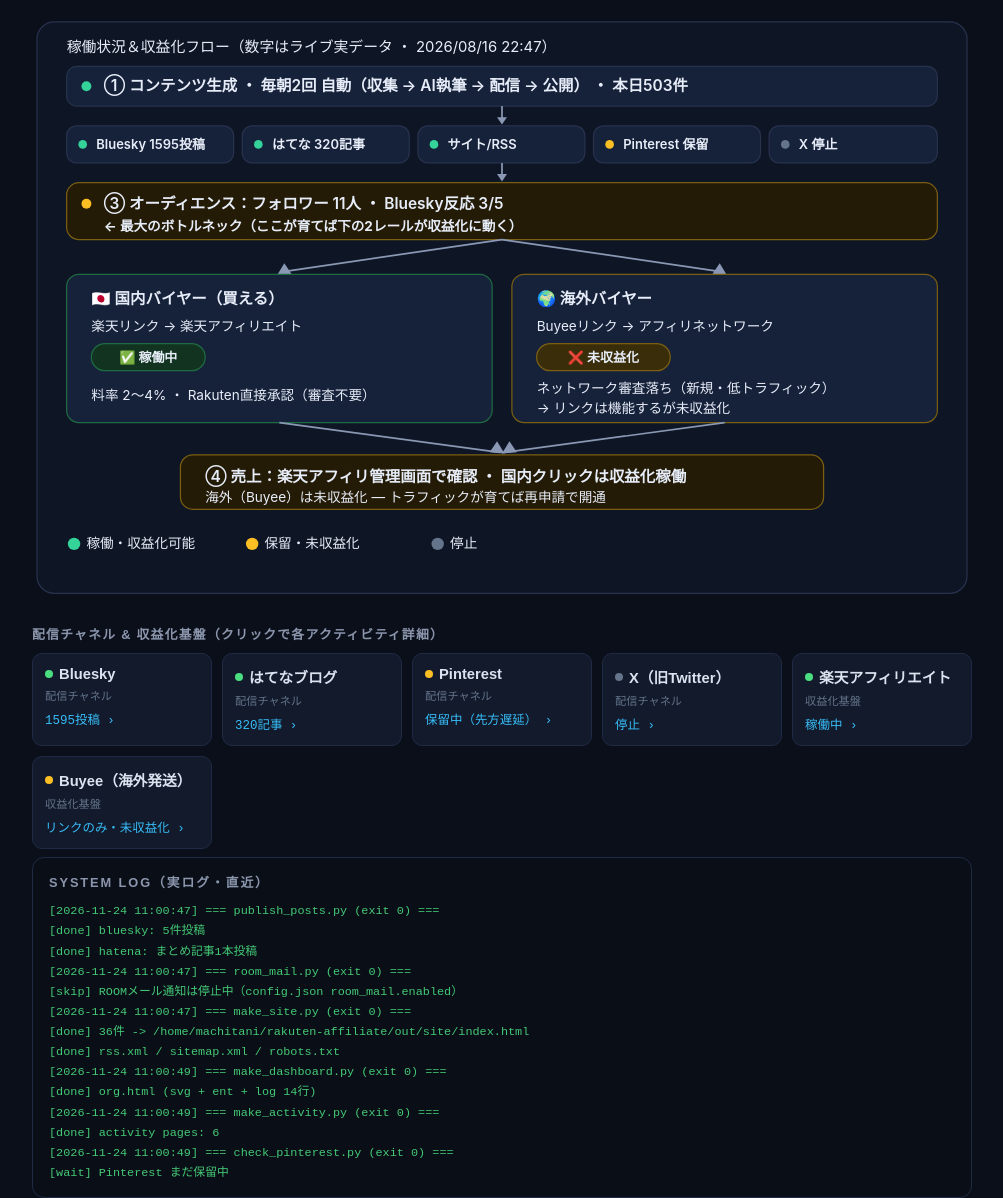
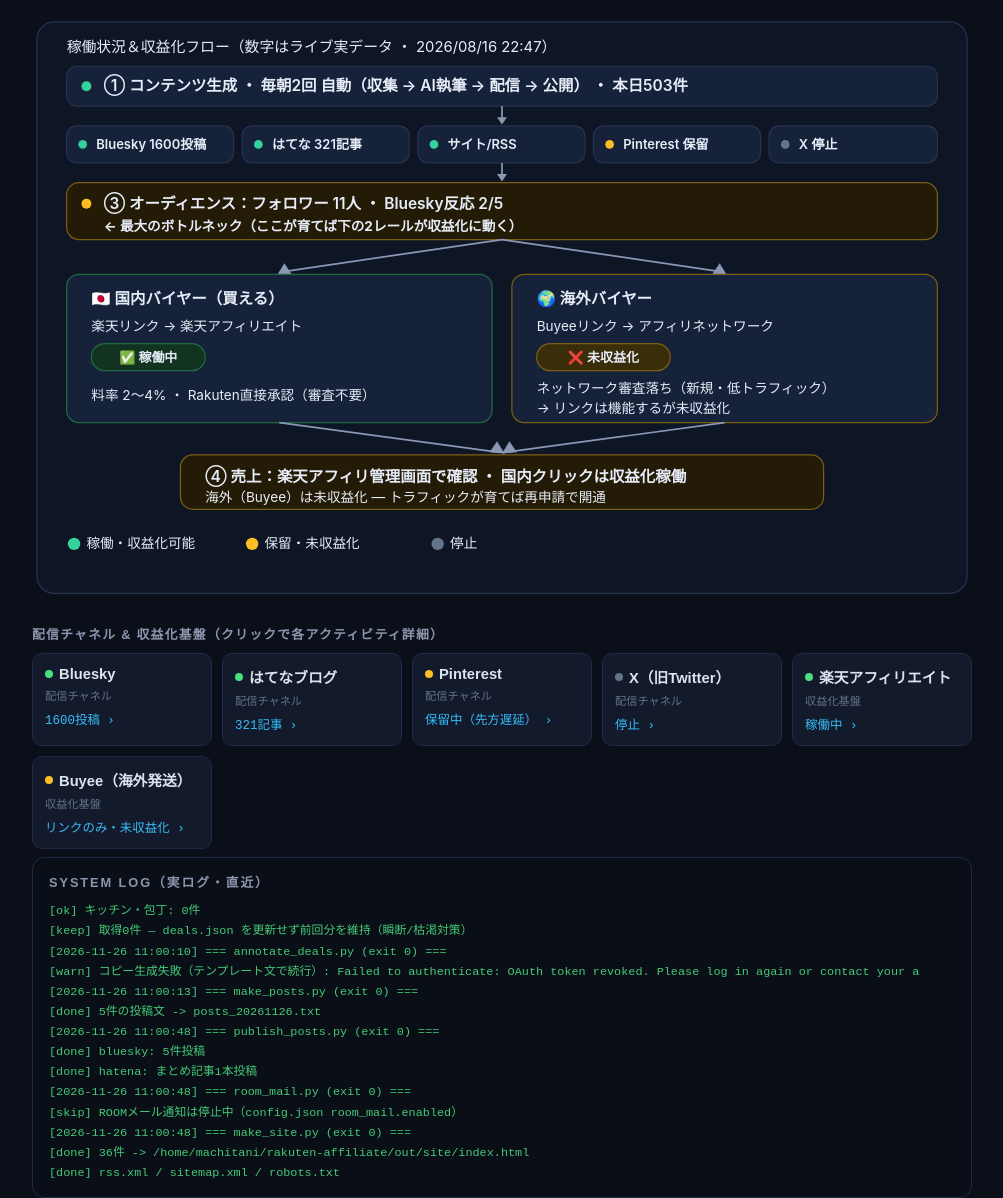
Before and after one commit to yuki88231910-ux/rakuten-deals, a plain HTML site: page org.html in a window 1280 px wide. Shown: the part 128-1326 px from the top of the page, without its empty margins (138-1141 px from the left). Drawn offline with Linux system fonts and the light colour scheme.

Commit message:
update deals 2026-11-26

```diff
--- a/org.html
+++ b/org.html
@@ -65,8 +65,8 @@
 <path class="ar" d="M380 72 L380 84"/><path d="M376 81 L380 87 L384 81 Z" fill="var(--mut)"/>
 
 <g>
-  <g transform="translate(28,88)"><rect width="135" height="30" rx="8" fill="var(--panel)" stroke="var(--line)"/><circle cx="13" cy="15" r="3.5" fill="var(--ok)"/><text class="chip" x="24" y="19">Bluesky 1595投稿</text></g>
-  <g transform="translate(170,88)"><rect width="135" height="30" rx="8" fill="var(--panel)" stroke="var(--line)"/><circle cx="13" cy="15" r="3.5" fill="var(--ok)"/><text class="chip" x="24" y="19">はてな 320記事</text></g>
+  <g transform="translate(28,88)"><rect width="135" height="30" rx="8" fill="var(--panel)" stroke="var(--line)"/><circle cx="13" cy="15" r="3.5" fill="var(--ok)"/><text class="chip" x="24" y="19">Bluesky 1600投稿</text></g>
+  <g transform="translate(170,88)"><rect width="135" height="30" rx="8" fill="var(--panel)" stroke="var(--line)"/><circle cx="13" cy="15" r="3.5" fill="var(--ok)"/><text class="chip" x="24" y="19">はてな 321記事</text></g>
   <g transform="translate(312,88)"><rect width="135" height="30" rx="8" fill="var(--panel)" stroke="var(--line)"/><circle cx="13" cy="15" r="3.5" fill="var(--ok)"/><text class="chip" x="24" y="19">サイト/RSS</text></g>
   <g transform="translate(454,88)"><rect width="135" height="30" rx="8" fill="var(--panel)" stroke="var(--line)"/><circle cx="13" cy="15" r="3.5" fill="var(--pend)"/><text class="chip" x="24" y="19">Pinterest 保留</text></g>
   <g transform="translate(596,88)"><rect width="136" height="30" rx="8" fill="var(--panel)" stroke="var(--line)"/><circle cx="13" cy="15" r="3.5" fill="var(--off)"/><text class="chip" x="24" y="19">X 停止</text></g>
@@ -75,7 +75,7 @@
 
 <rect x="28" y="134" width="704" height="46" rx="10" fill="var(--amberbg)" stroke="#7a5e12"/>
 <circle cx="44" cy="151" r="4" fill="var(--pend)"/>
-<text class="lbl" x="58" y="155">③ オーディエンス：フォロワー 11人 ・ Bluesky反応 3/5</text>
+<text class="lbl" x="58" y="155">③ オーディエンス：フォロワー 11人 ・ Bluesky反応 2/5</text>
 <text class="tag" x="58" y="173">← 最大のボトルネック（ここが育てば下の2レールが収益化に動く）</text>
 
 <path class="ar" d="M380 180 L202 206"/><path d="M204 199 L198 209 L210 208 Z" fill="var(--mut)"/>
@@ -110,23 +110,23 @@
 </g>
 </svg></div>
   <h3 class="sech">配信チャネル & 収益化基盤（クリックで各アクティビティ詳細）</h3>
-  <div class="ent-grid"><a class="ent" href="activity_bluesky.html"><div class="ent-h"><span class="ent-dot ok"></span><b>Bluesky</b></div><div class="ent-k">配信チャネル</div><div class="ent-s">1595投稿 ›</div></a><a class="ent" href="activity_hatena.html"><div class="ent-h"><span class="ent-dot ok"></span><b>はてなブログ</b></div><div class="ent-k">配信チャネル</div><div class="ent-s">320記事 ›</div></a><a class="ent" href="activity_pinterest.html"><div class="ent-h"><span class="ent-dot pend"></span><b>Pinterest</b></div><div class="ent-k">配信チャネル</div><div class="ent-s">保留中（先方遅延） ›</div></a><a class="ent" href="activity_x.html"><div class="ent-h"><span class="ent-dot off"></span><b>X（旧Twitter）</b></div><div class="ent-k">配信チャネル</div><div class="ent-s">停止 ›</div></a><a class="ent" href="activity_rakuten.html"><div class="ent-h"><span class="ent-dot ok"></span><b>楽天アフィリエイト</b></div><div class="ent-k">収益化基盤</div><div class="ent-s">稼働中 ›</div></a><a class="ent" href="activity_buyee.html"><div class="ent-h"><span class="ent-dot pend"></span><b>Buyee（海外発送）</b></div><div class="ent-k">収益化基盤</div><div class="ent-s">リンクのみ・未収益化 ›</div></a></div>
+  <div class="ent-grid"><a class="ent" href="activity_bluesky.html"><div class="ent-h"><span class="ent-dot ok"></span><b>Bluesky</b></div><div class="ent-k">配信チャネル</div><div class="ent-s">1600投稿 ›</div></a><a class="ent" href="activity_hatena.html"><div class="ent-h"><span class="ent-dot ok"></span><b>はてなブログ</b></div><div class="ent-k">配信チャネル</div><div class="ent-s">321記事 ›</div></a><a class="ent" href="activity_pinterest.html"><div class="ent-h"><span class="ent-dot pend"></span><b>Pinterest</b></div><div class="ent-k">配信チャネル</div><div class="ent-s">保留中（先方遅延） ›</div></a><a class="ent" href="activity_x.html"><div class="ent-h"><span class="ent-dot off"></span><b>X（旧Twitter）</b></div><div class="ent-k">配信チャネル</div><div class="ent-s">停止 ›</div></a><a class="ent" href="activity_rakuten.html"><div class="ent-h"><span class="ent-dot ok"></span><b>楽天アフィリエイト</b></div><div class="ent-k">収益化基盤</div><div class="ent-s">稼働中 ›</div></a><a class="ent" href="activity_buyee.html"><div class="ent-h"><span class="ent-dot pend"></span><b>Buyee（海外発送）</b></div><div class="ent-k">収益化基盤</div><div class="ent-s">リンクのみ・未収益化 ›</div></a></div>
   <div class="logbox">
     <h3>SYSTEM LOG（実ログ・直近）</h3>
-<div class="ln">[2026-11-24 11:00:47] === publish_posts.py (exit 0) ===</div>
+<div class="ln">[ok] キッチン・包丁: 0件</div>
+<div class="ln">[keep] 取得0件 — deals.json を更新せず前回分を維持（瞬断/枯渇対策）</div>
+<div class="ln">[2026-11-26 11:00:10] === annotate_deals.py (exit 0) ===</div>
+<div class="ln">[warn] コピー生成失敗（テンプレート文で続行）: Failed to authenticate: OAuth token revoked. Please log in again or contact your a</div>
+<div class="ln">[2026-11-26 11:00:13] === make_posts.py (exit 0) ===</div>
+<div class="ln">[done] 5件の投稿文 -&gt; posts_20261126.txt</div>
+<div class="ln">[2026-11-26 11:00:48] === publish_posts.py (exit 0) ===</div>
 <div class="ln">[done] bluesky: 5件投稿</div>
 <div class="ln">[done] hatena: まとめ記事1本投稿</div>
-<div class="ln">[2026-11-24 11:00:47] === room_mail.py (exit 0) ===</div>
+<div class="ln">[2026-11-26 11:00:48] === room_mail.py (exit 0) ===</div>
 <div class="ln">[skip] ROOMメール通知は停止中（config.json room_mail.enabled）</div>
-<div class="ln">[2026-11-24 11:00:47] === make_site.py (exit 0) ===</div>
+<div class="ln">[2026-11-26 11:00:48] === make_site.py (exit 0) ===</div>
 <div class="ln">[done] 36件 -&gt; /home/machitani/rakuten-affiliate/out/site/index.html</div>
 <div class="ln">[done] rss.xml / sitemap.xml / robots.txt</div>
-<div class="ln">[2026-11-24 11:00:49] === make_dashboard.py (exit 0) ===</div>
-<div class="ln">[done] org.html (svg + ent + log 14行)</div>
-<div class="ln">[2026-11-24 11:00:49] === make_activity.py (exit 0) ===</div>
-<div class="ln">[done] activity pages: 6</div>
-<div class="ln">[2026-11-24 11:00:49] === check_pinterest.py (exit 0) ===</div>
-<div class="ln">[wait] Pinterest まだ保留中</div>
   </div>
 </main>
 <footer>
--- a/sitemap.xml
+++ b/sitemap.xml
@@ -1 +1 @@
-<?xml version="1.0" encoding="UTF-8"?><urlset xmlns="http://www.sitemaps.org/schemas/sitemap/0.9"><url><loc>https://yuki88231910-ux.github.io/rakuten-deals/</loc><lastmod>2026-11-24</lastmod><changefreq>daily</changefreq></url></urlset>
+<?xml version="1.0" encoding="UTF-8"?><urlset xmlns="http://www.sitemaps.org/schemas/sitemap/0.9"><url><loc>https://yuki88231910-ux.github.io/rakuten-deals/</loc><lastmod>2026-11-26</lastmod><changefreq>daily</changefreq></url></urlset>
```
Also changed, not shown: activity_bluesky.html (+3 -3 lines), activity_hatena.html (+2 -2 lines), rss.xml (+1 -1 lines).
